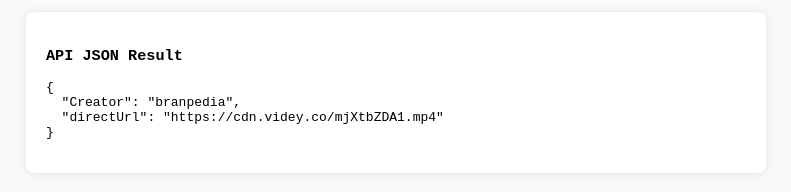
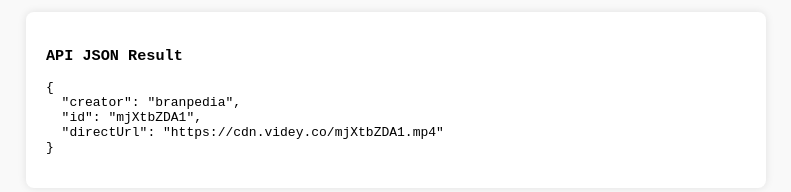
Before and after one commit to branpedia/videy, a plain HTML site: page index.html in a window 1280 px wide. Shown: the part 500-692 px from the top of the page, without its empty margins (244-1035 px from the left). Drawn offline with Linux system fonts and the light colour scheme.

Commit message:
Update index.html

```diff
--- a/index.html
+++ b/index.html
@@ -1,8 +1,9 @@
+<!-- simpan sebagai index.html di GitHub Pages -->
 <!DOCTYPE html>
-<html lang="en">
+<html lang="id">
 <head>
   <meta charset="UTF-8" />
-  <title>Videy API & Player</title>
+  <title>Videy Player - Branpedia</title>
   <meta name="viewport" content="width=device-width, initial-scale=1" />
   <style>
     body {
@@ -24,8 +25,7 @@
       border-radius: 8px;
       width: 90%;
       max-width: 700px;
-      margin-left: auto;
-      margin-right: auto;
+      margin: 30px auto 0;
       text-align: left;
       font-family: monospace;
       box-shadow: 0 0 8px rgba(0,0,0,0.1);
@@ -43,24 +43,25 @@
 
   <div class="json-box">
     <h3>API JSON Result</h3>
-    <pre id="jsonOutput"></pre>
+    <pre id="jsonOutput">Loading...</pre>
   </div>
 
   <script>
-    const urlParams = new URLSearchParams(window.location.search)
-    const id = urlParams.get('id') || 'mjXtbZDA1'
-    const creator = 'branpedia'
-    const directUrl = `https://cdn.videy.co/${id}.mp4`
+    const urlParams = new URLSearchParams(window.location.search);
+    const id = urlParams.get('id') || 'mjXtbZDA1';
+    const creator = 'branpedia';
+    const directUrl = `https://cdn.videy.co/${id}.mp4`;
 
-    document.getElementById('videoSrc').src = directUrl
-    document.getElementById('videoplayer').load()
+    document.getElementById('videoSrc').src = directUrl;
+    document.getElementById('videoplayer').load();
 
     const apiResponse = {
-      Creator: creator,
+      creator: creator,
+      id: id,
       directUrl: directUrl
-    }
+    };
 
-    document.getElementById('jsonOutput').textContent = JSON.stringify(apiResponse, null, 2)
+    document.getElementById('jsonOutput').textContent = JSON.stringify(apiResponse, null, 2);
   </script>
 
 </body>
```
